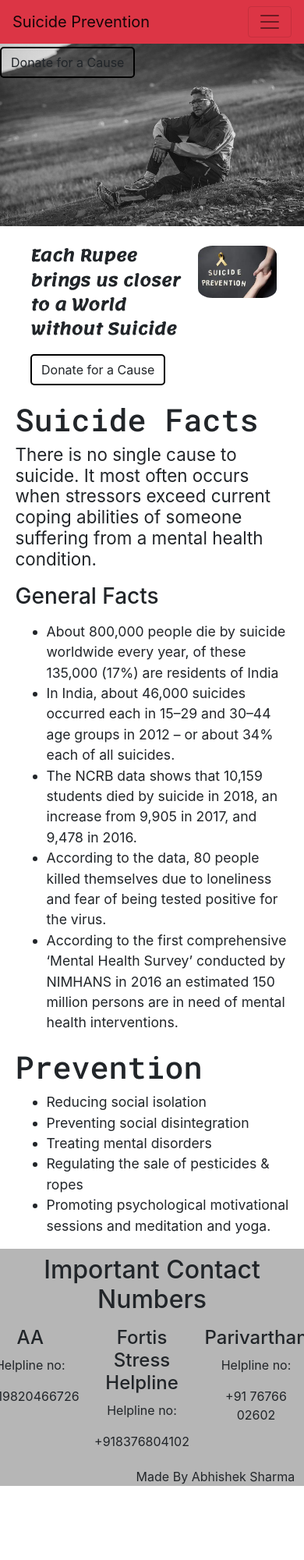
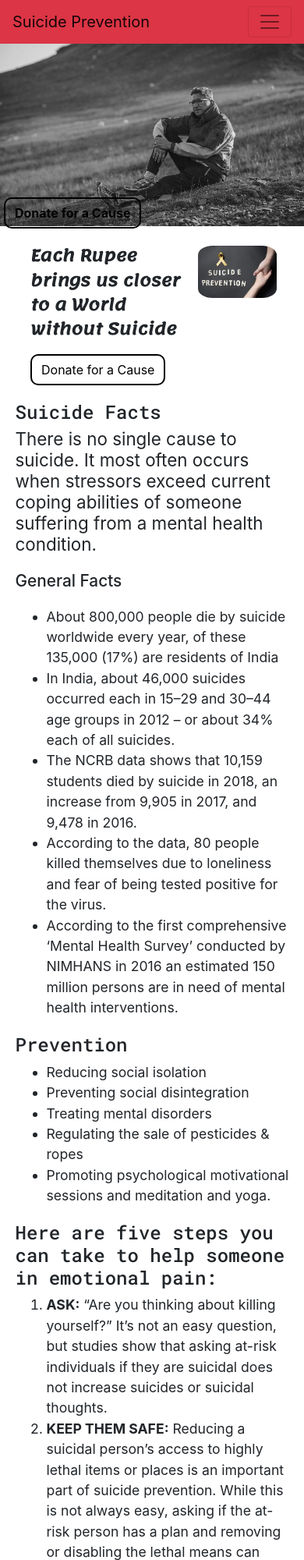
Before and after one commit to abhisheksharma09890/suicide-prevention, a plain HTML site: page index.html in a window 390 px wide. Shown: the top 2000 px of the page at 78% size. Before the commit the page ends 1921 px from the top, so only its background shows below. Drawn offline with nearby package versions, Linux system fonts and the light colour scheme.

Commit message:
Added some content and linked button with payment integration

```diff
--- a/css/style.css
+++ b/css/style.css
@@ -15,9 +15,11 @@ header img:hover{
 }
 header button{
 	position: absolute;
-	top: 60px;
-	left: 0px;
-
+	top: 253px;
+	left: 5px;
+}
+button#donate {
+    font-weight: bold;
 }
 .btn:hover{
 	background-color: #5a7e90;
@@ -25,7 +27,11 @@ header button{
 
 .btn{
     border:2px solid #000000;
-    border-radius: 5px;
+    border-radius: 10px;
+}
+.btn a{
+	text-decoration: none;
+	color: #000000;
 }
 .box-main{
 	display: flex;
@@ -41,13 +47,13 @@ header button{
 	font-family: 'Lemonada', cursive;
 }
 .secondhalf img{
-    width: 70%;
+    width: 85%;
     margin-left: 15%;
     border:2px solid #ffffff;
     border-radius: 20%;
 
 }
-.second, .third{
+.second, .third, .fourth{
 	width: 90%;
 	margin-left: 5%;
 	margin-top: 5%;
@@ -67,12 +73,12 @@ li{
 	font-size: 110%;
 }
 #footer{
-	background-color: #b6b6b6;
-	height: 280px;
+	background-color: #dc3545;
 }
 #footer h2{
 	text-align: center;
 	padding:2%;
+	text-decoration: underline;
 }
 .contact{
 	display: flex;
@@ -91,12 +97,17 @@ li{
 	margin-right: 5%;
 	text-align: center;
 }
+.instagram{
+	text-decoration: none;
+	color: black;
+}
 .name{
-	background-color:  #b6b6b6;
-	text-align: right;
+	display: inline-block;
+	float: right;
+	margin-right: 2%;
 }
-.name p{
-	margin-right: 3%;
+.fab{
+	margin-left: 2%;
 }
 @media screen and (max-width: 700px){
        .secondhalf img{
@@ -104,3 +115,26 @@ li{
        }
 
 }
+
+@media screen and (max-width: 420px){
+	    #footer{
+	    	height: 15em;
+	    	width: 95%;
+	    	margin-left: 8px;
+
+	    }
+	    #footer h2, #footer h4, #footer p{
+	    	font-size: 70%;
+	    }
+	    .name{
+	    	width: 95%;
+	    	margin-left: 8px;
+	    }
+	    h1{
+	    	font-size: 150%;
+	    }
+	    h3{
+	    	font-size: 130%;
+	    }
+
+}
--- a/index.html
+++ b/index.html
@@ -6,10 +6,10 @@
 	<link rel="stylesheet" href="https://stackpath.bootstrapcdn.com/bootstrap/4.5.2/css/bootstrap.min.css" integrity="sha384-JcKb8q3iqJ61gNV9KGb8thSsNjpSL0n8PARn9HuZOnIxN0hoP+VmmDGMN5t9UJ0Z" crossorigin="anonymous">
 	<link rel="stylesheet" href="css/style.css">
 	<link href="https://fonts.googleapis.com/css2?family=Lemonada:wght@500&family=Roboto+Mono:wght@500&display=swap" rel="stylesheet">
-	<!-- JS, Popper.js, and jQuery -->
-<script src="https://code.jquery.com/jquery-3.5.1.slim.min.js" integrity="sha384-DfXdz2htPH0lsSSs5nCTpuj/zy4C+OGpamoFVy38MVBnE+IbbVYUew+OrCXaRkfj" crossorigin="anonymous"></script>
-<script src="https://cdn.jsdelivr.net/npm/popper.js@1.16.1/dist/umd/popper.min.js" integrity="sha384-9/reFTGAW83EW2RDu2S0VKaIzap3H66lZH81PoYlFhbGU+6BZp6G7niu735Sk7lN" crossorigin="anonymous"></script>
-<script src="https://stackpath.bootstrapcdn.com/bootstrap/4.5.2/js/bootstrap.min.js" integrity="sha384-B4gt1jrGC7Jh4AgTPSdUtOBvfO8shuf57BaghqFfPlYxofvL8/KUEfYiJOMMV+rV" crossorigin="anonymous"></script>
+
+    <script src="https://code.jquery.com/jquery-3.5.1.slim.min.js" integrity="sha384-DfXdz2htPH0lsSSs5nCTpuj/zy4C+OGpamoFVy38MVBnE+IbbVYUew+OrCXaRkfj" crossorigin="anonymous"></script>
+    <script src="https://stackpath.bootstrapcdn.com/bootstrap/4.5.2/js/bootstrap.min.js" integrity="sha384-B4gt1jrGC7Jh4AgTPSdUtOBvfO8shuf57BaghqFfPlYxofvL8/KUEfYiJOMMV+rV" crossorigin="anonymous"></script>
+<script src="https://kit.fontawesome.com/fd14547dd7.js" crossorigin="anonymous"></script>
 </head>
 <body>
 	<nav class="navbar navbar-expand-lg navbar-light bg-danger">
@@ -22,21 +22,22 @@
       <a class="nav-link active" href="#donate">Donate <span class="sr-only">(current)</span></a>
       <a class="nav-link" href="#second">Facts</a>
       <a class="nav-link" href="#third">Prevention</a>
+      <a class="nav-link" href="#fourth">What You Can DO</a>
       <a class="nav-link" href="#footer">Contact</a>
     </div>
   </div>
 </nav>
 <header>
 	<img src="image/img.jpg" alt="wallpaper">
-	<button class="btn" id="donate">Donate for a Cause</button>
+	<button class="btn" id="donate"><a href='https://www.payumoney.com/paybypayumoney/#/6664F13F728FCC79225FDCDED824B435'>Donate for a Cause</a></button>
 
 </header>
 <div class="box-main">
 <div class="firsthalf">
 	<p class="headline">Each Rupee brings us closer to a World without Suicide</p>
-<div class="button2">
-<button class="btn">Donate for a Cause</button>
-</div>
+	<button class="btn"><a href='https://www.payumoney.com/paybypayumoney/#/6664F13F728FCC79225FDCDED824B435'>Donate for a Cause</a></button>
+
+
 </div>
 <div class="secondhalf">
 	<img src="image/background.jpg" alt="Prevent Suicide">
@@ -66,6 +67,17 @@
 	</ul>
 
 </section>
+<section class="fourth">
+	<h1>Here are five steps you can take to help someone in emotional pain:</h1>
+	<ol>
+		<li><strong>ASK:</strong> “Are you thinking about killing yourself?” It’s not an easy question, but studies show that asking at-risk individuals if they are suicidal does not increase suicides or suicidal thoughts.</li>
+		<li><strong>KEEP THEM SAFE:</strong> Reducing a suicidal person’s access to highly lethal items or places is an important part of suicide prevention. While this is not always easy, asking if the at-risk person has a plan and removing or disabling the lethal means can make a difference.</li>
+		<li><strong>BE THERE:</strong> Listen carefully and learn what the individual is thinking and feeling. Research suggests acknowledging and talking about suicide may reduce rather than increase suicidal thoughts.</li>
+		<li><strong>HELP THEM CONNECT:</strong> Save the National Suicide Prevention Lifeline’s and the Crisis Text Line’s number in your phone, so it’s there when you need it. You can also help make a connection with a trusted individual like a family member, friend, spiritual advisor, or mental health professional.</li>
+		<li><strong>STAY CONNECTED:</strong> Staying in touch after a crisis or after being discharged from care can make a difference. Studies have shown the number of suicide deaths goes down when someone follows up with the at-risk person.</li>
+	</ol>
+    </h1>
+</section>
 <footer id="footer">
 	<h2>Important Contact Numbers</h2>
 	<div class="contact">
@@ -83,10 +95,13 @@
 			<h4>Parivarthan</h4>
 			<p>Helpline no:</p>
 			<p>+91 76766 02602</p>
-	</div>
+	    </div>
+    </div>
+		    <a class="instagram" href="https://instagram.com/abhisheksharma_7" target="_blank"><i class="fab fa-instagram fa-2x"></i>Instagram</a>
+
+		    <p class="name">Made By Abhishek Sharma</p>
+
 </footer>
-<div class="name">
-		<p>Made By Abhishek Sharma</p>
-	</div>
+
 </body>
 </html>
```
